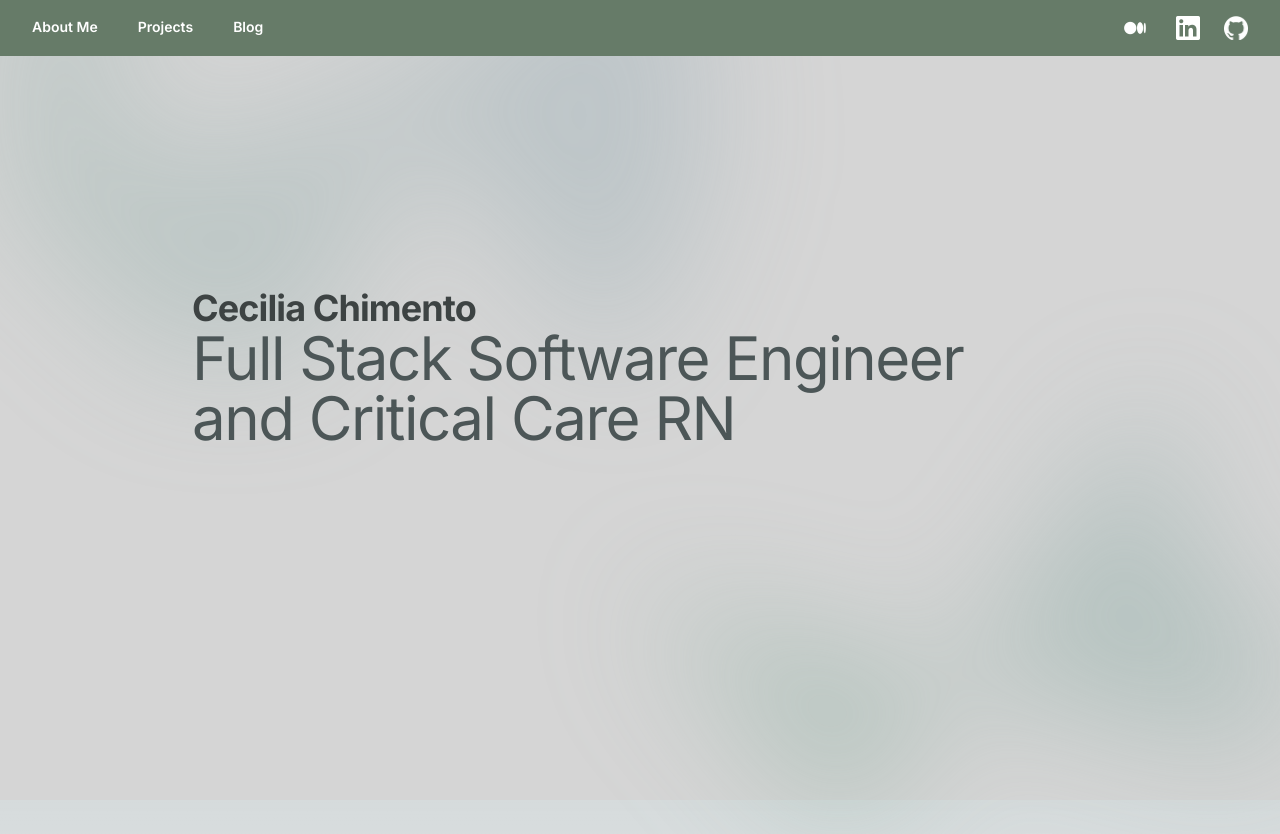
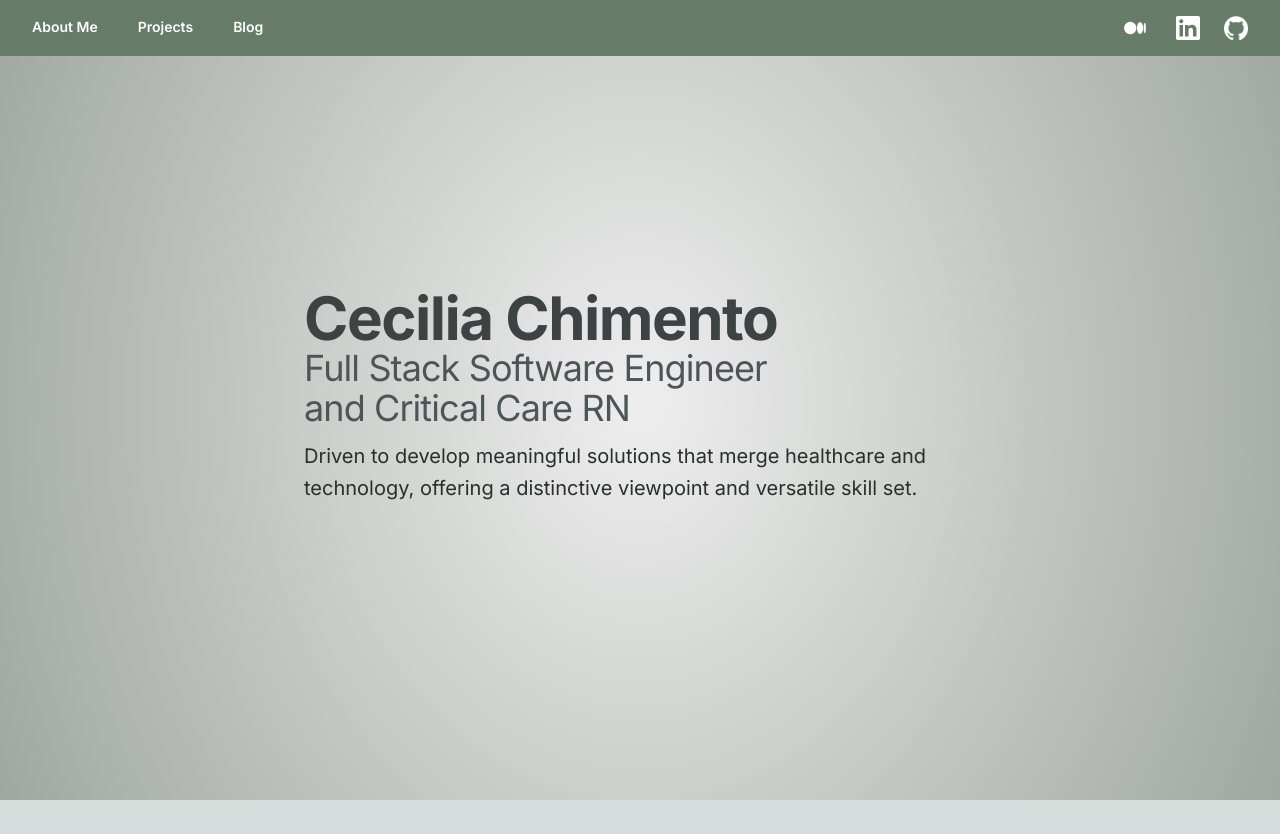
Before and after one commit to CeciliaHoof/MyPortfolio, a Next.js app: page / in a window 1280 px wide. After the commit the page ends 800 px from the top, so only its background shows below. Built offline with nearby package versions, Linux system fonts and the light colour scheme.

Commit message:
landing page

```diff
--- a/app/about/page.jsx
+++ b/app/about/page.jsx
@@ -9,7 +9,7 @@ export default function Page() {
           Loading...{" "}
         </span>
         I thought that this section would be the easy part, but it turns out
-        that&apos;s not the case.  Check out back soon!{" "}
+        that&apos;s not the case.  Check back soon!{" "}
         <span className="text-2xl font-bold tracking-tight text-gray-900 sm:text-2xl block mt-10">
           Meanwhile, explore my projects and blog posts and let&apos;s connect!{" "}
         </span>
--- a/app/page.js
+++ b/app/page.js
@@ -1,38 +1,31 @@
 export default function Page() {
-
   return (
     <>
-        <div
+    <div className="absolute left-0 top-0 z-[-2] pt-16 h-screen w-screen rotate-180 transform bg-[#eeeeee] bg-[radial-gradient(60%_120%_at_50%_50%,hsla(0,0%,100%,0)_0,rgba(71,86,72,.5)_100%)]"></div>
+      {/* <div
         className="absolute inset-x-0 -top-40 -z-10 transform-gpu overflow-hidden blur-3xl sm:-top-80"
         aria-hidden="true"
       >
         <div
-            className="relative left-[calc(50%-11rem)] aspect-[1155/678] w-[36.125rem] -translate-x-1/2 rotate-[30deg] bg-gradient-to-tr from-[#85af98] to-[#859caf] opacity-30 sm:left-[calc(50%-30rem)] sm:w-[72.1875rem]"
+          className="relative left-[calc(50%-11rem)] aspect-[1155/678] w-[36.125rem] -translate-x-1/2 rotate-[30deg] bg-gradient-to-tr from-[#5ea963] to-[#564755] opacity-30 sm:left-[calc(50%-30rem)] sm:w-[72.1875rem]"
           style={{
             clipPath:
               "polygon(74.1% 44.1%, 100% 61.6%, 97.5% 26.9%, 85.5% 0.1%, 80.7% 2%, 72.5% 32.5%, 60.2% 62.4%, 52.4% 68.1%, 47.5% 58.3%, 45.2% 34.5%, 27.5% 76.7%, 0.1% 64.9%, 17.9% 100%, 27.6% 76.8%, 76.1% 97.7%, 74.1% 44.1%)",
           }}
         />
-        </div>
-        <div className="mx-auto max-w-4xl py-32 sm:py-48 lg:py-56">
+      </div> */}
+      <div className="mx-auto max-w-2xl py-32 sm:py-48 lg:py-56">
         <div className="text-left">
-            <h1 className="text-2xl font-bold tracking-tight text-headers sm:text-4xl">
+          <h1 className="text-4xl font-bold tracking-tight text-headers sm:text-6xl">
             Cecilia Chimento
           </h1>
-            <h2 className="text-2xl tracking-tight text-sub-headers sm:text-6xl">
+          <h2 className="text-2xl tracking-tight text-sub-headers sm:text-4xl">
             Full Stack Software Engineer <br></br>and Critical Care RN
           </h2>
-            <p className="mt-3 text-lg leading-8 text-captions">
-
-            </p>
-            {/* <div className="grid grid-cols-3 mt-2 justify-items-center">
-              <span className="mt-1 text-lg leading-8 text-gray-600"> <a href="/about">Get to Know Me</a></span>
-              <span className="mt-1 text-lg leading-8 text-gray-600"> <a href="/about">View My Projects</a></span>
-              <span className="mt-1 text-lg leading-8 text-gray-600"> <a href="/about">Get in Touch</a></span>
-            </div> */}
+          <p className=" text-xl mt-3 text-lg leading-8 text-captions">Driven to develop meaningful solutions that merge healthcare and technology, offering a distinctive viewpoint and versatile skill set.</p>
         </div>
       </div>
-        <div
+      {/* <div
         className="absolute inset-x-0 top-[calc(100%-33rem)] -z-10 transform-gpu overflow-hidden blur-3xl"
         aria-hidden="true"
       >
@@ -40,10 +33,10 @@ export default function Page() {
           className="relative left-[calc(50%+3rem)] aspect-[1155/678] w-[36.125rem] -translate-x-1/2 bg-gradient-to-tr from-[#85af98] to-[#859caf] opacity-40 sm:left-[calc(50%+36rem)] sm:w-[72.1875rem]"
           style={{
             clipPath:
-                'polygon(74.1% 44.1%, 100% 61.6%, 97.5% 26.9%, 85.5% 0.1%, 80.7% 2%, 72.5% 32.5%, 60.2% 62.4%, 52.4% 68.1%, 47.5% 58.3%, 45.2% 34.5%, 27.5% 76.7%, 0.1% 64.9%, 17.9% 100%, 27.6% 76.8%, 76.1% 97.7%, 74.1% 44.1%)',
+              "polygon(74.1% 44.1%, 100% 61.6%, 97.5% 26.9%, 85.5% 0.1%, 80.7% 2%, 72.5% 32.5%, 60.2% 62.4%, 52.4% 68.1%, 47.5% 58.3%, 45.2% 34.5%, 27.5% 76.7%, 0.1% 64.9%, 17.9% 100%, 27.6% 76.8%, 76.1% 97.7%, 74.1% 44.1%)",
           }}
         />
-        </div>
+      </div> */}
     </>
   );
 }
--- a/app/ui/nav.jsx
+++ b/app/ui/nav.jsx
@@ -18,6 +18,7 @@ const navigation = [
 export default function Nav() {
   const [mobileMenuOpen, setMobileMenuOpen] = useState(false);
   const pathname = usePathname();
+
   return (
     <header className="w-full absolute inset-x-0 top-0 z-50 bg-medium">
       <nav
@@ -91,9 +92,9 @@ export default function Nav() {
                     key={item.name}
                     href={item.href}
                     className="-mx-3 block rounded-lg px-3 py-2 text-base font-semibold leading-3 text-white hover:bg-medium"
+                    onClick={() => setMobileMenuOpen(false)}
                   >
                     {item.name}
-
                   </Link>
                 ))}
                 <div className="flex justify-center gap-x-6">
```
Lines whose indentation alone changed are shown as unchanged.
